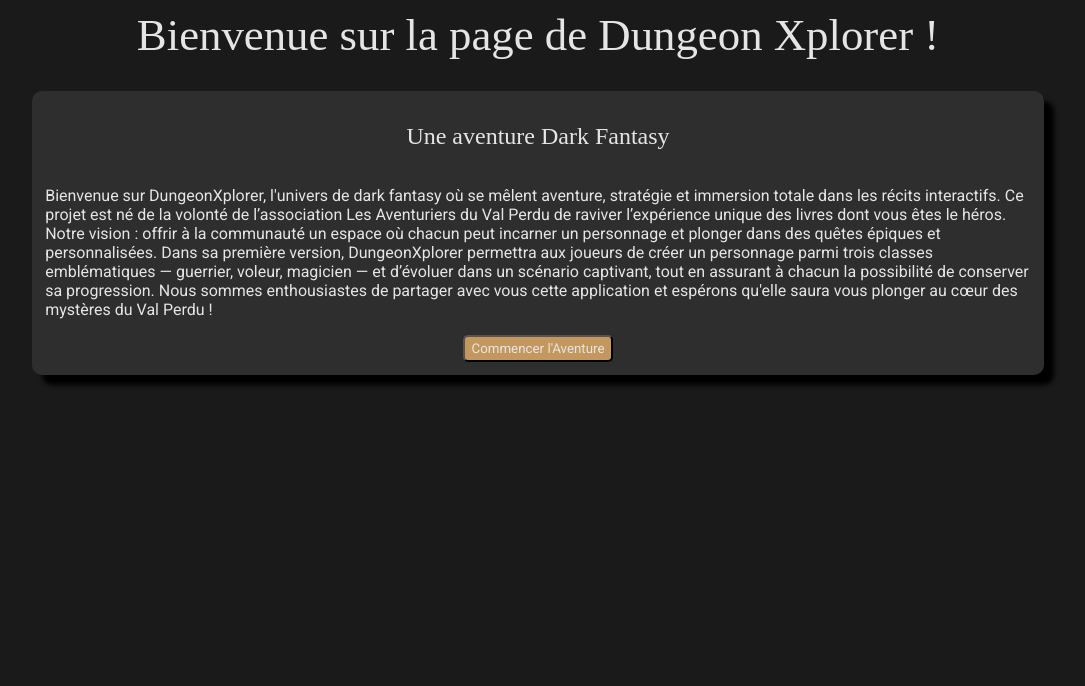
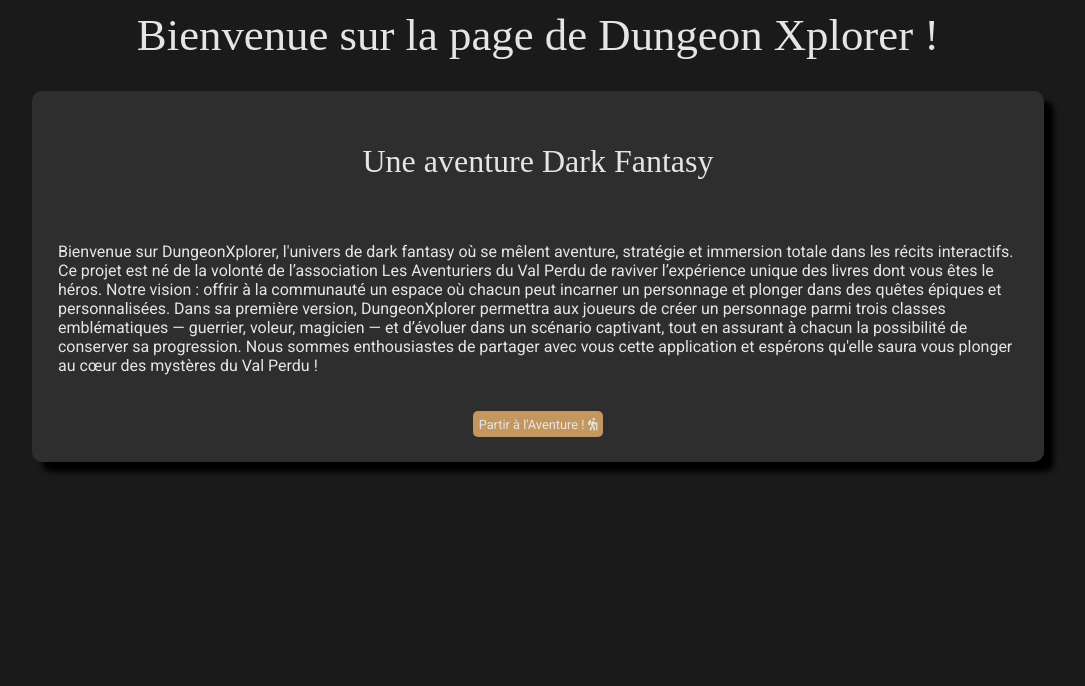
Before and after one commit to KytMj/DungeonXplorer, a PHP site: page /zCassandre/accountHero in a window 1280 px wide. Shown: the part 114-800 px from the top of the page, without its empty margins (102-1187 px from the left). Run offline with PHP 8.4, Linux system fonts and the light colour scheme; data that the repository does not hold is empty; some libraries are stand-ins or nearby versions; some web fonts are replaced.

Commit message:
better display

```diff
--- a/controllers/HeroController.php
+++ b/controllers/HeroController.php
@@ -33,8 +33,10 @@ class HeroController {
     }
 
     public function show() {
-        echo "<h3>".$this->hero->getName()."</h3>";
+        echo "<div class='description'>";
+        echo "<h2>".$this->hero->getName()."</h3>";
         echo "<p>".$this->hero->getStats()."</p>";
+        echo "</div>";
     }
 
     public function getHero(){
--- a/models/Hero.php
+++ b/models/Hero.php
@@ -22,12 +22,16 @@ class Hero extends Combattant{
         return $this->name;
     }
     public function getStats(){
-        return "PV: " . $this->pv . " Mana: " . $this->mana . " Strength: " . $this->strength;
+        return "PV : " . $this->pv . "</br> Mana : " . $this->mana . "</br> Strength : " . $this->strength;
     }
 
     public function boirePotion($value){
         $this->pv = min($this->pv + $value, $this->pvMax);
     }
 
+    public function getArmor(){
+        return "Armor : " . $this->armor;
+    }
+
 
 }
--- a/views/account_view.php
+++ b/views/account_view.php
@@ -3,6 +3,7 @@ require_once 'header.php';
 ?>
         <main>
             <h1>Page de compte</h1>
+            <div class="description">
                 <div>
                     <p> Votre adresse email : <?php if(isset($_SESSION['login'])){ $mail = $_SESSION['login']; echo $mail;} ?> </p>
                     <form id="formMail" name="formMail" action="modifMailAccount" method="post">
@@ -16,6 +17,7 @@ require_once 'header.php';
                         <button type="submit" name="submit" value="">Modifier le mot de passe</button>
                     </form>
                 </div>
+            </div>
         </main>
     </body>
 </html>
--- a/views/css/design.css
+++ b/views/css/design.css
@@ -9,7 +9,7 @@ body{
     background-color: #1A1A1A;
 }
 
-h1, h2{
+h1, h2, a{
     font-family: "Pirata One", serif;
     font-weight: 400;
     font-style: normal;
@@ -19,7 +19,18 @@ h1{
     font-size:3.5vw;
 }
 
+h2{
+    font-size:2.5vw;
+}
+
 main{
+    display: flex;
+    flex-direction: column;
+    align-items: center;
+    justify-content: center;
+}
+
+.center{
     display: flex;
     flex-direction: column;
     align-items: center;
@@ -35,8 +46,9 @@ main{
     justify-content: center;
     background-color: #2E2E2E;
     box-shadow: 10px 10px 5px black;
-    padding: 1vw;
+    padding: 2vw;
     border-radius: 10px;
+    gap: 20px;
 }
 
 input{
--- a/views/css/navbar.css
+++ b/views/css/navbar.css
@@ -8,6 +8,12 @@ button{
     background-color: #C4975E;
     height: 2em;
     border-radius: 5px;
+    border: none;
+    font-size: 1vw;
+}
+
+button:hover{
+    background-color: #8B1E1E;
 }
 
 .navBar button{
--- a/views/header.php
+++ b/views/header.php
@@ -29,6 +29,7 @@ if(isset($_SESSION['login'])){
             <?php require_once 'css/navbar.css'; ?>
             <?php require_once 'css/design.css'; ?>
         </style>
+        <script src="https://kit.fontawesome.com/ed6f34f20e.js" crossorigin="anonymous"></script>
     </head>
     <body>
         <header>
@@ -39,7 +40,7 @@ if(isset($_SESSION['login'])){
                     <a href="signin"><button type="button" class="btn" id="NewAccountButton">Créer un compte</button></a>
                     <a href="connexion"><button type="button" class="btn" id="LogInButton">Connexion</button></a>
                     <a href="deconnexionAccount"><button type="button" class="btn" id="LogOutButton">Déconnexion</button></a>
-                    <a href="accountHero"><button type="button" class="btn" id="accountHero">Personnage</button></a>
+                    <a href="accountHero"><button type="button" class="btn" id="accountHero">Personnage <i class="fa-solid fa-campground"></i></button></a>
                 </div>
                 <a href="account" id="accountNav"><img src="./../../image/Account.png" id="accountIcon" alt="Icône compte" /></a>
             </nav>
--- a/views/home_view.php
+++ b/views/home_view.php
@@ -9,7 +9,7 @@
                     Dans sa première version, DungeonXplorer permettra aux joueurs de créer un personnage parmi trois  classes emblématiques
                     — guerrier, voleur, magicien — et d’évoluer dans un scénario captivant, tout en  assurant à chacun la possibilité de conserver sa progression.
                     Nous sommes enthousiastes de partager avec vous cette application et espérons qu'elle saura vous  plonger au cœur des mystères du Val Perdu !</p>
-                <a href="<?php if(isset($_SESSION['login'])){ echo 'adventure'; }else{ echo 'signin';}?>"><button type="button" id="NewAccountButton">Commencer l'Aventure</button></a>
+                <a href="<?php if(isset($_SESSION['login'])){ echo 'adventure'; }else{ echo 'signin';}?>"><button type="button" id="NewAccountButton"> Partir à l'Aventure ! <i class="fa-solid fa-person-hiking"></i></button></a>
             </div>
         </main>
     </body>
```
Also changed, not shown: views/account_creation_view.php (+5 -6 lines), views/aventure_view.php (+9 -6 lines), views/connection_view.php (+4 -5 lines). Lines whose indentation alone changed are shown as unchanged.
